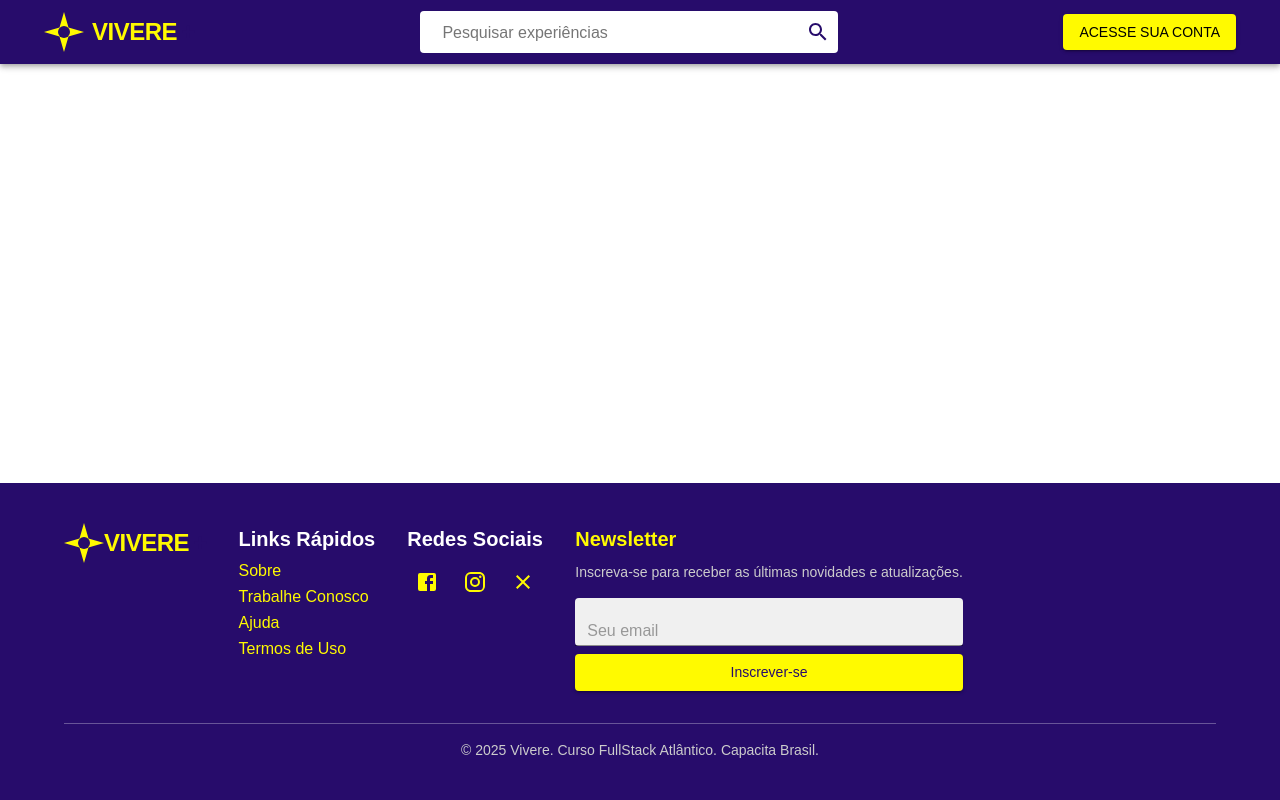
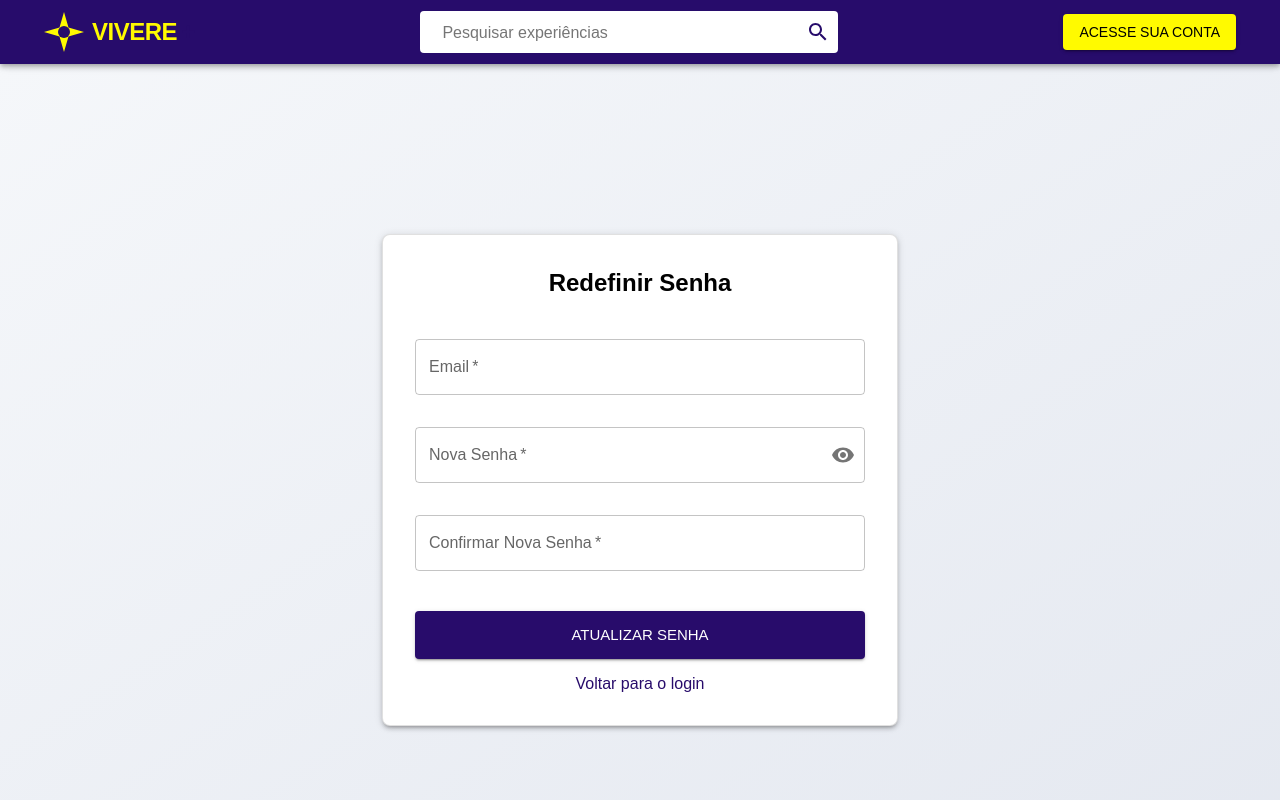
Before and after one commit to vivereTeam/vivere-front, a React (Vite) app: page /reset-password in a window 1280 px wide. Shown: the top 800 px of the page. Built offline with nearby package versions, Linux system fonts and the light colour scheme; no server answers.

Commit message:
feat: add password reset screen and route connection

```diff
--- /dev/null
+++ b/src/pages/home/ResetPassword.jsx
@@ -0,0 +1,190 @@
+import { useState } from 'react';
+import { useNavigate } from 'react-router-dom';
+import {
+  TextField,
+  Button,
+  Typography,
+  Box,
+  IconButton,
+  InputAdornment,
+  Alert,
+  Link
+} from '@mui/material';
+import { Visibility, VisibilityOff } from '@mui/icons-material';
+
+function ResetPassword() {
+  const [email, setEmail] = useState('');
+  const [password, setPassword] = useState('');
+  const [confirmPassword, setConfirmPassword] = useState('');
+  const [showPassword, setShowPassword] = useState(false);
+  const [error, setError] = useState('');
+  const [success, setSuccess] = useState('');
+  const navigate = useNavigate();
+
+  const handleSubmit = async (e) => {
+    e.preventDefault();
+    setError('');
+
+    // Validações
+    if (!email.includes('@')) {
+      setError('Por favor, insira um email válido');
+      return;
+    }
+
+    if (password.length < 8) {
+      setError('A senha deve ter pelo menos 8 caracteres');
+      return;
+    }
+
+    if (password !== confirmPassword) {
+      setError('As senhas não coincidem');
+      return;
+    }
+
+    try {
+      setSuccess(`Senha atualizada com sucesso para ${email}`);
+      setTimeout(() => navigate('/login'), 2000);
+    } catch (err) {
+      setError('Erro ao atualizar senha. Verifique o email informado.');
+    }
+  };
+
+  return (
+    <Box
+      sx={{
+        fontFamily: "'Poppins', sans-serif",
+        display: 'flex',
+        justifyContent: 'center',
+        alignItems: 'center',
+        minHeight: '100vh',
+        bgcolor: 'background.paper',
+        p: 2,
+        backgroundImage: 'linear-gradient(to bottom right, #f5f7fa, #e4e8f0)'
+      }}
+    >
+      <Box
+        component="form"
+        onSubmit={handleSubmit}
+        sx={{
+          width: '100%',
+          maxWidth: 450,
+          bgcolor: 'background.paper',
+          p: 4,
+          borderRadius: 2,
+          boxShadow: 3,
+          border: '1px solid rgba(0, 0, 0, 0.12)'
+        }}
+      >
+        <Typography
+          variant="h5"
+          component="h1"
+          gutterBottom
+          align="center"
+          sx={{
+            fontWeight: 600,
+            mb: 3,
+          }}
+        >
+          Redefinir Senha
+        </Typography>
+
+        <TextField
+          label="Email"
+          type="email"
+          value={email}
+          onChange={(e) => setEmail(e.target.value)}
+          fullWidth
+          margin="normal"
+          required
+          autoComplete="email"
+          sx={{ mb: 2 }}
+        />
+
+        <TextField
+          label="Nova Senha"
+          type={showPassword ? 'text' : 'password'}
+          value={password}
+          onChange={(e) => setPassword(e.target.value)}
+          fullWidth
+          margin="normal"
+          required
+          autoComplete="new-password"
+          InputProps={{
+            endAdornment: (
+              <InputAdornment position="end">
+                <IconButton
+                  onClick={() => setShowPassword(!showPassword)}
+                  edge="end"
+                  aria-label="toggle password visibility"
+                >
+                  {showPassword ? <VisibilityOff /> : <Visibility />}
+                </IconButton>
+              </InputAdornment>
+            ),
+          }}
+          sx={{ mb: 2 }}
+        />
+
+        <TextField
+          label="Confirmar Nova Senha"
+          type={showPassword ? 'text' : 'password'}
+          value={confirmPassword}
+          onChange={(e) => setConfirmPassword(e.target.value)}
+          fullWidth
+          margin="normal"
+          required
+          autoComplete="new-password"
+          sx={{ mb: 2 }}
+        />
+
+        {error && (
+          <Alert severity="error" sx={{ my: 2 }}>
+            {error}
+          </Alert>
+        )}
+
+        {success && (
+          <Alert severity="success" sx={{ my: 2 }}>
+            {success}
+          </Alert>
+        )}
+
+        <Button
+          type="submit"
+          fullWidth
+          variant="contained"
+          size="large"
+          sx={{
+            mt: 3,
+            mb: 2,
+            height: 48,
+            '&:hover': {
+              transform: 'translateY(-1px)',
+              boxShadow: 2
+            },
+            transition: 'all 0.2s'
+          }}
+        >
+          Atualizar Senha
+        </Button>
+
+        <Link
+          href="/login"
+          underline="hover"
+          sx={{
+            display: 'block',
+            textAlign: 'center',
+            color: 'primary.main',
+            '&:hover': {
+              fontWeight: 500
+            }
+          }}
+        >
+          Voltar para o login
+        </Link>
+      </Box>
+    </Box>
+  );
+}
+
+export default ResetPassword;
--- a/src/routes/routes.jsx
+++ b/src/routes/routes.jsx
@@ -8,6 +8,7 @@ import EditEventPage from "../pages/experience/ExperienceEditPage";
 import SearchResultsPage from "../pages/home/SearchResultsPage";
 import Login from "../pages/home/Login";
 import Cadastro from "../pages/home/Cadastro";
+import ResetPassword from "../pages/home/ResetPassword";
 
 function AppRoutes({ allExperiences, addNewExperience, updateExperience, removeExperience }) {
   return (
@@ -42,6 +43,7 @@ function AppRoutes({ allExperiences, addNewExperience, updateExperience, removeE
 
       <Route path="/login" element={<Login />} />
       <Route path="/register" element={<Cadastro />} />
+      <Route path="/reset-password" element={<ResetPassword />} />
     </Routes>
   );
 }
```
